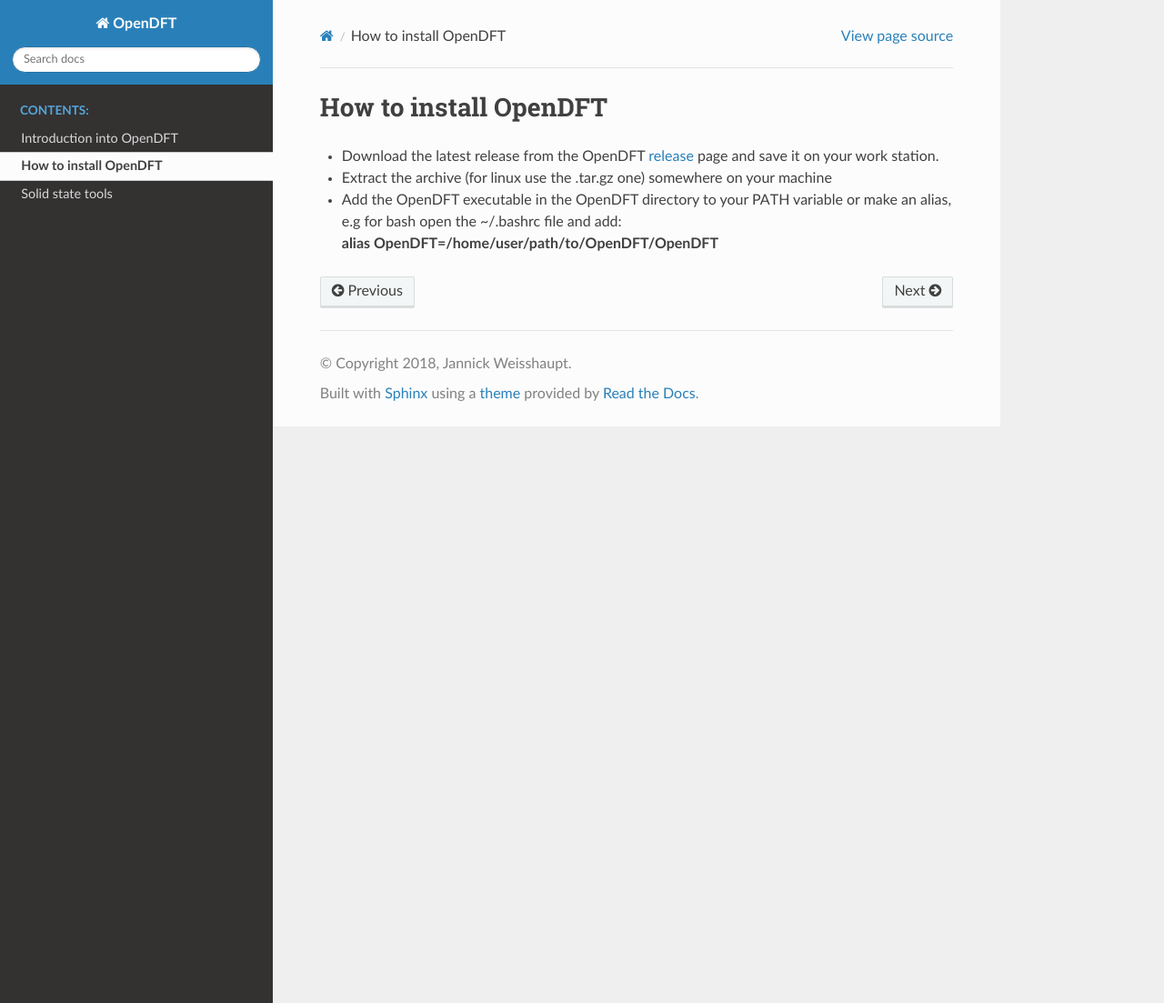
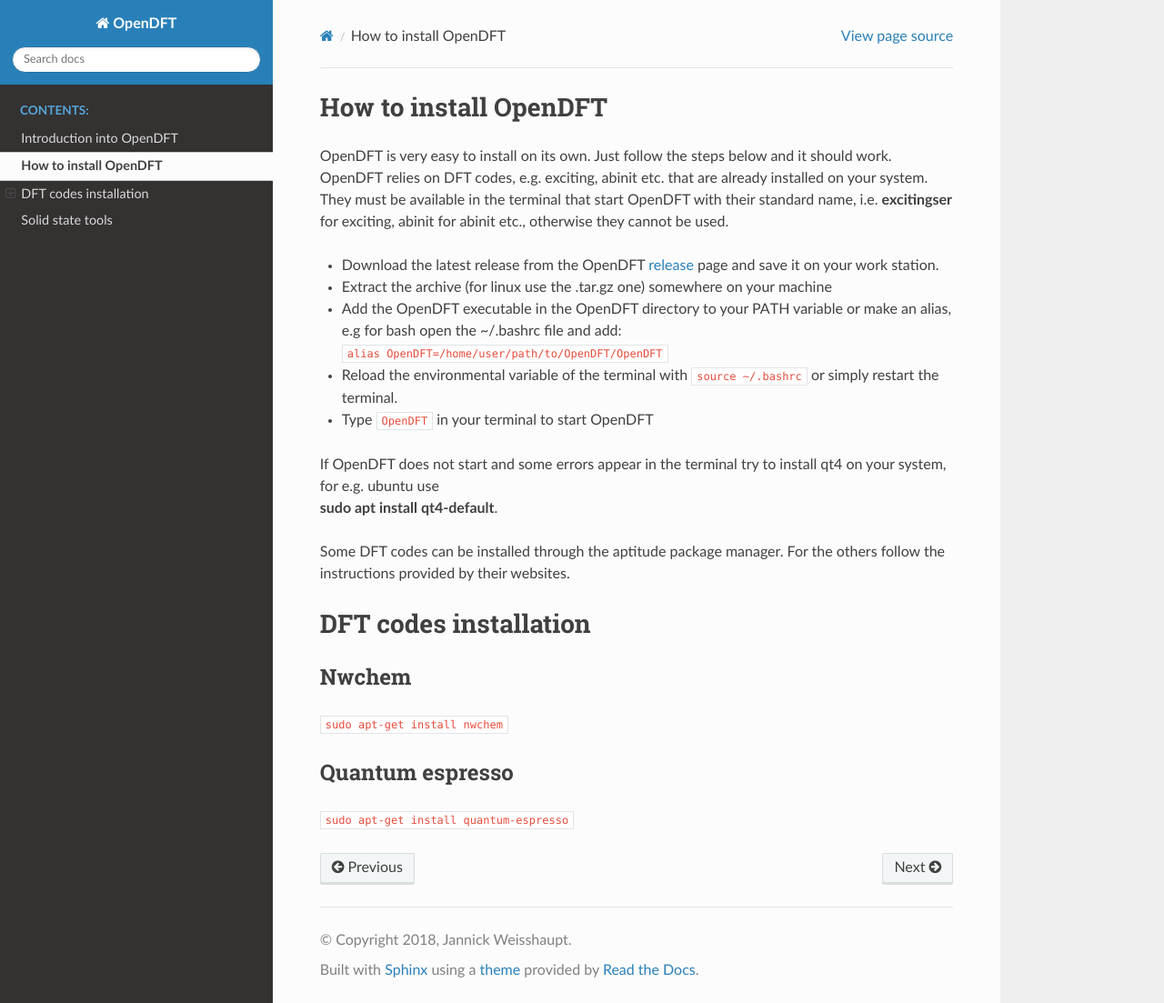
Before and after one commit to JannickWeisshaupt/OpenDFT, a Sphinx documentation site: the page built from docs/installation.rst, in a window 1280 px wide and 1103 px high. Shown: the whole window at 91% size. Built offline with Sphinx 7.4.7 and the Read the Docs theme 2.0.0, drawn with Linux system fonts in a browser that asks for light colours.

Commit message:
- more documentation

```diff
--- a/docs/installation.rst
+++ b/docs/installation.rst
@@ -1,10 +1,34 @@
 #######################
 How to install OpenDFT
 #######################
+OpenDFT is very easy to install on its own. Just follow the steps below and it should work. OpenDFT relies on DFT codes, e.g. exciting, abinit etc.
+that are already installed on your system. They must be available in the terminal that start OpenDFT with their standard name, i.e. **excitingser** for exciting, abinit for abinit etc.,
+otherwise they cannot be used.
 
 - Download the latest release from the OpenDFT release_ page and save it on your work station.
 - Extract the archive (for linux use the .tar.gz one) somewhere on your machine
-- Add the OpenDFT executable in the OpenDFT directory to your PATH variable or make an alias, e.g for bash open the ~/.bashrc file and add:|br| **alias OpenDFT=/home/user/path/to/OpenDFT/OpenDFT**
+- Add the OpenDFT executable in the OpenDFT directory to your PATH variable or make an alias, e.g for bash open the ~/.bashrc file and add:|br| ``alias OpenDFT=/home/user/path/to/OpenDFT/OpenDFT``
+- Reload the environmental variable of the terminal with ``source ~/.bashrc`` or simply restart the terminal.
+- Type ``OpenDFT`` in your terminal to start OpenDFT
+
+If OpenDFT does not start and some errors appear in the terminal try to install qt4 on your system, for e.g. ubuntu use |br| **sudo apt install qt4-default**.
+
+Some DFT codes can be installed through the aptitude package manager. For the others follow the instructions provided by their websites.
+
+#######################
+DFT codes installation
+#######################
+
+
+=======================
+Nwchem
+=======================
+``sudo apt-get install nwchem``
+
+=======================
+Quantum espresso
+=======================
+``sudo apt-get install quantum-espresso``
 
 .. _release: https://github.com/JannickWeisshaupt/OpenDFT/releases
 .. |br| raw:: html
```
Also changed, not shown: 5 other files.
